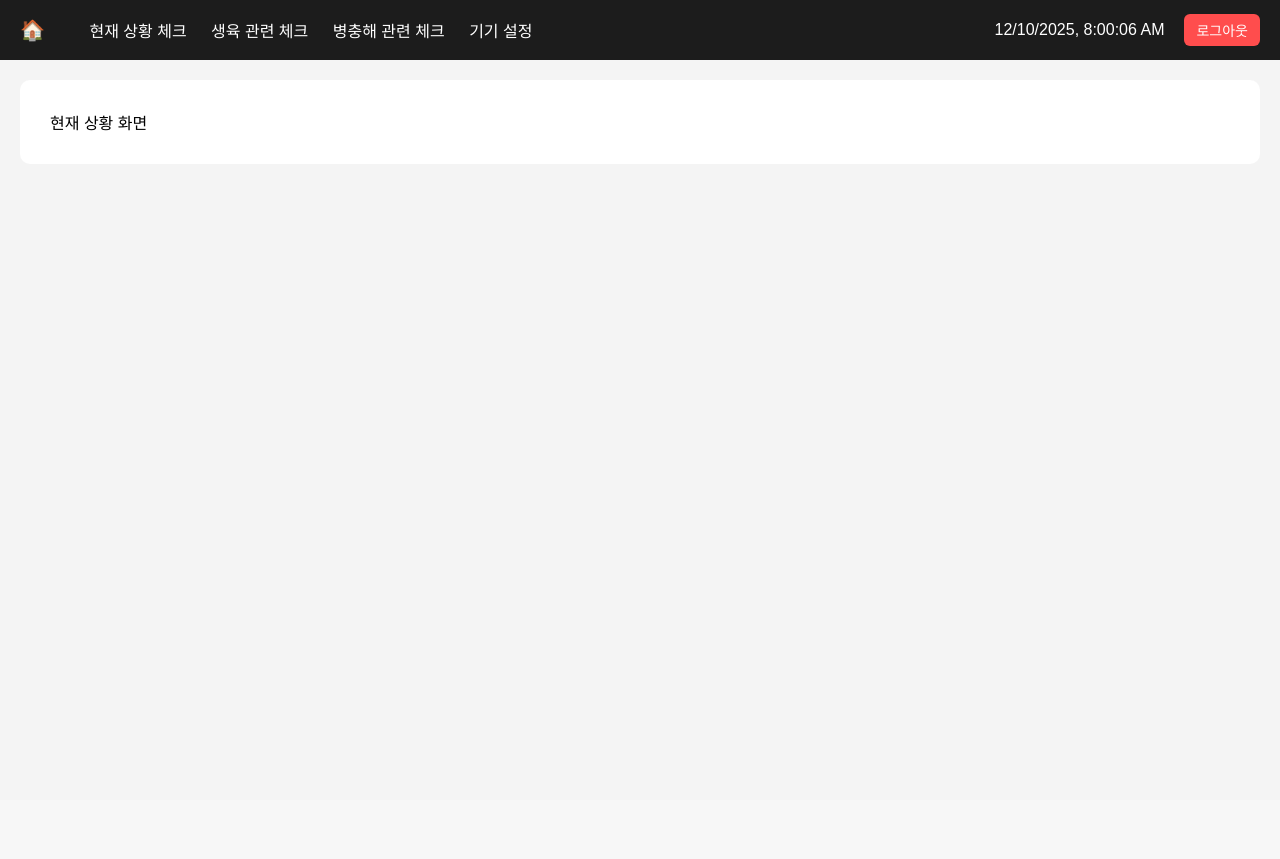
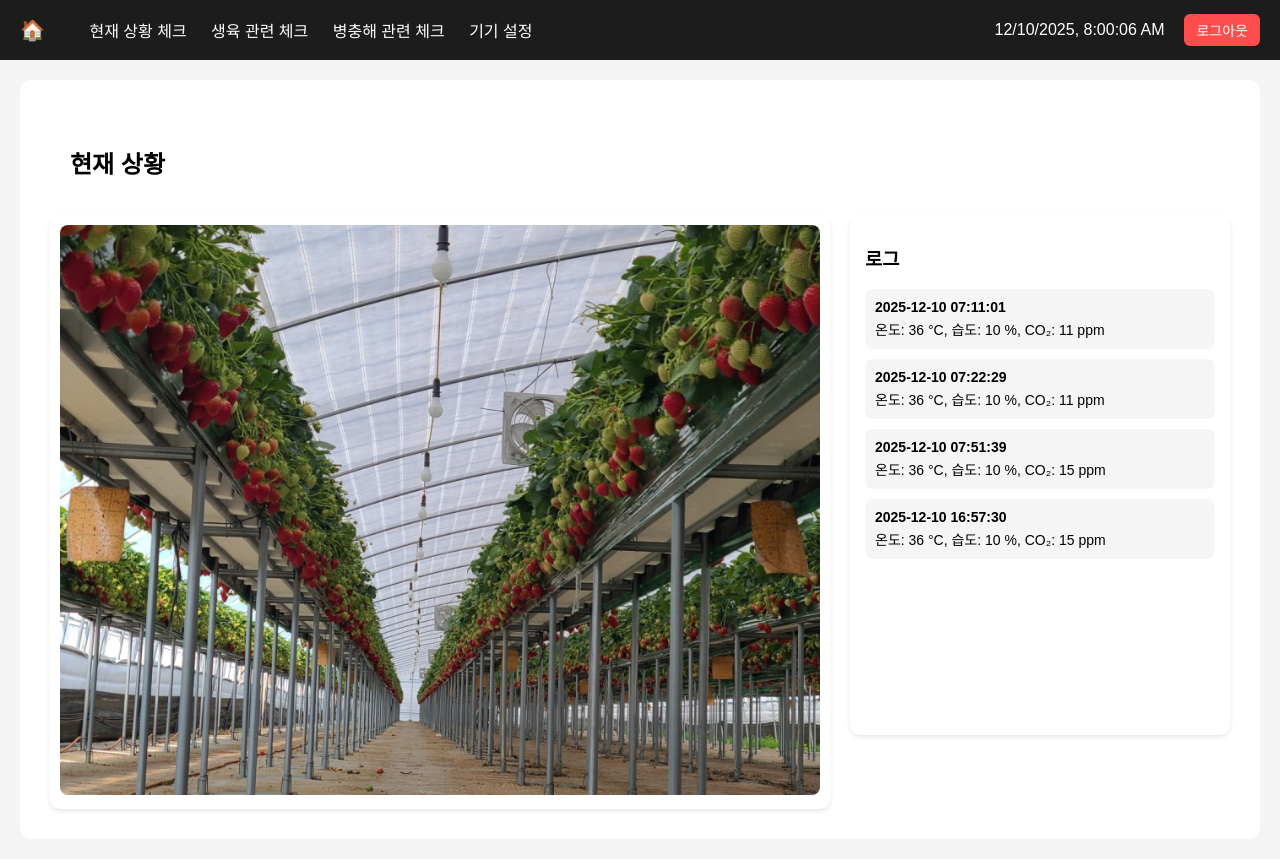
Before and after one commit to kennychae/agrigotchi, a FastAPI app: template app/templates/dashboard.html in a window 1280 px wide. Before the commit the page ends 131 px from the top, so only its background shows below. Run offline with FastAPI, Linux system fonts and the light colour scheme; the template is opened without the code that fills it, so the values that code supplies are empty; data comes from the database, SQL or seed files in the repository; both versions use the stored data as it was after the commit.

Commit message:
현재 상황 업데이트

```diff
--- a/app/main.py
+++ b/app/main.py
@@ -4,8 +4,11 @@ from fastapi.staticfiles import StaticFiles
 from fastapi.templating import Jinja2Templates
 from app.routers import auth_routes, setup_routes, sensor_routes, data_routes, dashboard_routes
 from app.config_manager import load_config
+from app.sensor_manager import save_sensor_data
+from app.database import init_db
 
 app = FastAPI()
+init_db()
 
 # Static & Templates
 app.mount("/static", StaticFiles(directory="app/static"), name="static")
@@ -24,4 +27,5 @@ app.include_router(dashboard_routes.router)
 
 @app.get("/")
 def root():
+    save_sensor_data(36, 10, 15, "test2")
     return {"message": "Server is running"}
--- a/app/static/css/style.css
+++ b/app/static/css/style.css
@@ -55,3 +55,55 @@ body {
     padding: 30px;
     border-radius: 10px;
 }
+
+/* 현재 상황 카드 */
+#current-status-box {
+    background: #ffffff;
+    padding: 15px 20px;
+    border-radius: 10px;
+    width: 100px;
+}
+
+/* 메인 레이아웃: 좌→이미지, 우→로그 */
+#main-layout {
+    display: flex;
+    gap: 20px;
+}
+
+/* 이미지 박스 */
+#image-box {
+    flex: 1;
+    background: white;
+    padding: 10px;
+    border-radius: 10px;
+    box-shadow: 0 2px 4px rgba(0,0,0,0.1);
+}
+
+/* 로그 박스 */
+#log-box {
+    width: 350px;
+    background: white;
+    padding: 10px 15px;
+    border-radius: 10px;
+    box-shadow: 0 2px 4px rgba(0,0,0,0.1);
+    overflow-y: auto;
+    max-height: 500px;
+}
+
+/* 로그 항목 스타일 */
+.log-item {
+    background: #f5f5f5;
+    padding: 10px;
+    margin-bottom: 10px;
+    border-radius: 8px;
+}
+
+.log-time {
+    font-weight: bold;
+    font-size: 14px;
+}
+
+.log-data {
+    margin-top: 4px;
+    font-size: 14px;
+}
--- a/app/static/js/dashboard_ui.js
+++ b/app/static/js/dashboard_ui.js
@@ -16,3 +16,44 @@ function changeView(view) {
         el.style.display = (v === view) ? "block" : "none";
     });
 }
+
+function addLogItem(data) {
+    const logList = document.getElementById("log-list");
+
+    const log = document.createElement("div");
+    log.classList.add("log-item");
+
+    log.innerHTML = `
+        <div class="log-time">${data.timestamp}</div>
+        <div class="log-data">
+            온도: ${data.temperature} °C,
+            습도: ${data.humidity} %,
+            CO₂: ${data.co2} ppm
+        </div>
+    `;
+
+    logList.prepend(log);
+}
+
+async function loadAllLogs() {
+    try {
+        const res = await fetch("/api/data/all");
+        const logs = await res.json();
+
+        const logList = document.getElementById("log-list");
+        logList.innerHTML = ""; // 기존 로그 비우기
+
+        // logs는 오래된 순이므로 → 최신이 위로 가려면 뒤에서부터 추가
+        for (let i = logs.length - 1; i >= 0; i--) {
+            addLogItem(logs[i]);
+        }
+
+    } catch (err) {
+        console.log("전체 로그 불러오기 실패:", err);
+    }
+}
+
+// 처음 페이지 열 때 전체 로그 불러오기
+loadAllLogs();
+
+setInterval(loadLatestSensorData, 10000);
--- a/app/templates/dashboard.html
+++ b/app/templates/dashboard.html
@@ -20,11 +20,30 @@
         </div>
     </div>
 
-
     <!-- 메인 화면 영역 -->
     <div id="main-content">
-        <!-- 첫 화면: 현재 상황 -->
-        <div id="content-status" class="content-view">현재 상황 화면</div>
+        <div id="content-status" class="content-view">
+            <div id="current-status-box">
+                <h2>현재 상황</h2>
+            </div>
+
+            <div id="main-layout">
+                <div id="image-box">
+                    <img id="cam-image" src="/static/images/cam1.jpg"
+                         style="width: 100%; border-radius: 8px;">
+                </div>
+                <div id="log-box">
+                    <h3>로그</h3>
+                    <div id="log-list">
+                        <!-- 로그 -->
+                    </div>
+                </div>
+
+            </div>
+
+        </div>
+
+
         <div id="content-growth" class="content-view" style="display:none;">생육 관련 화면</div>
         <div id="content-disease" class="content-view" style="display:none;">병충해 관련 화면</div>
         <div id="content-device" class="content-view" style="display:none;">기기 설정 화면</div>
```
Also changed, not shown: app/database.py (+30 -0 lines), app/routers/data_routes.py (+35 -4 lines), app/sensor_manager.py (+14 -0 lines), app/sensor.db (added), app/static/images/cam1.jpg (added).
